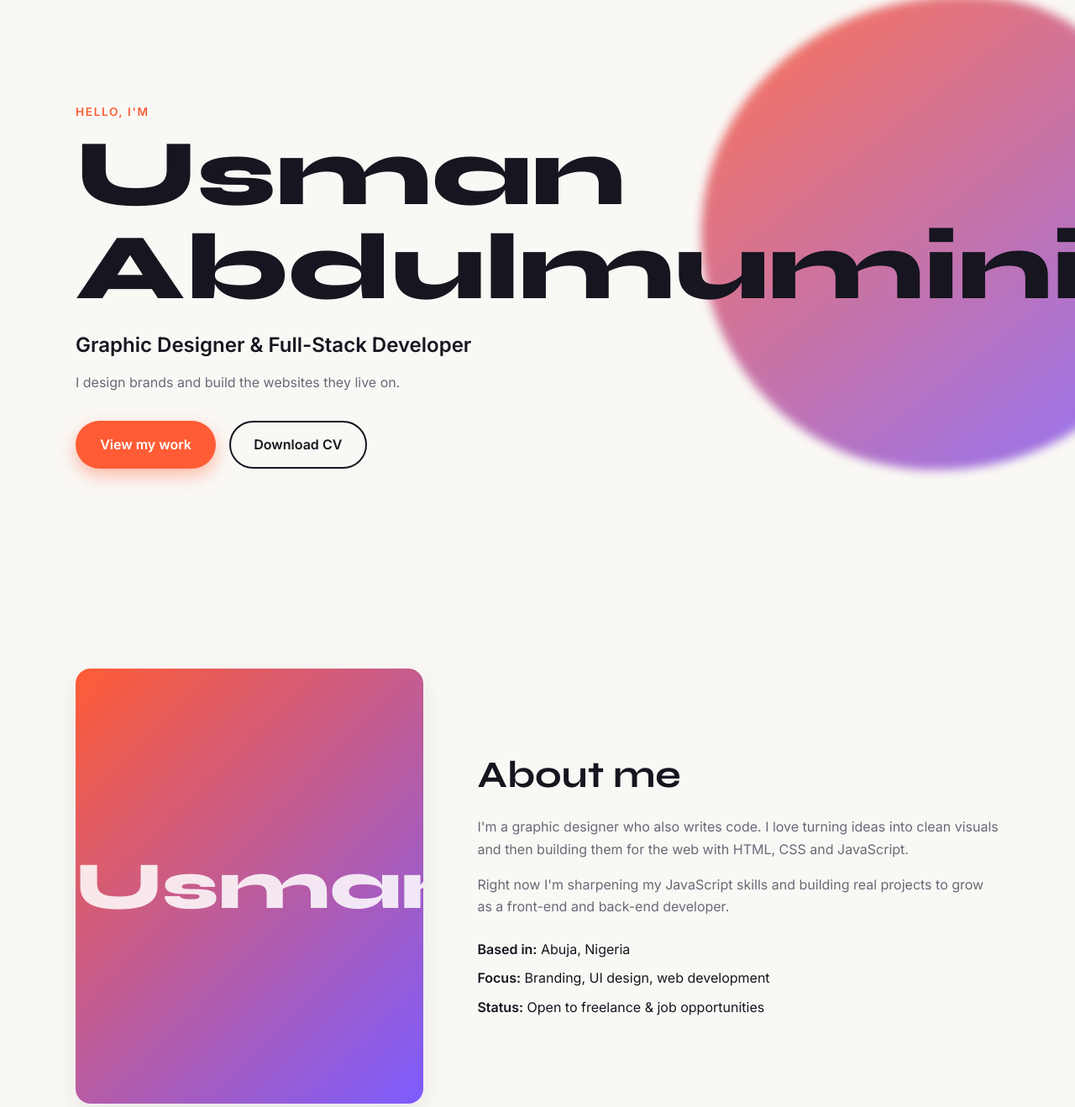
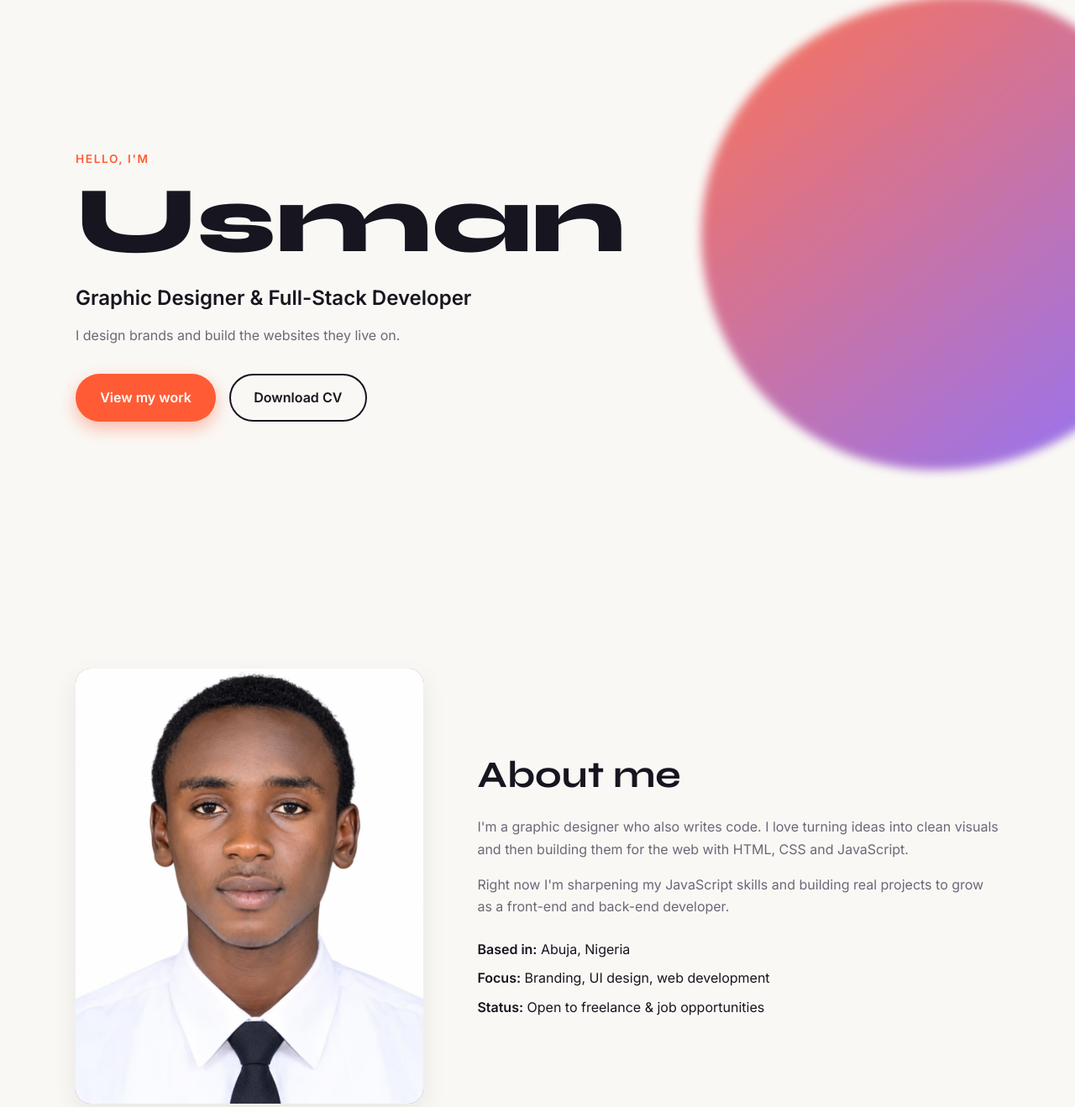
Before and after one commit to usabmedjimeta-dot/My-Portfolio, a plain HTML site: page index.html in a window 1280 px wide. Shown: the part 100-1418 px from the top of the page at 84% size. Drawn offline with Linux system fonts and the light colour scheme.

Commit message:
I have Updated the profile

```diff
--- a/index.html
+++ b/index.html
@@ -4,9 +4,9 @@
   <meta charset="UTF-8" />
   <meta name="viewport" content="width=device-width, initial-scale=1.0" />
 
-  <!-- ✏️ EDIT: page title + description (shows in Google results) -->
+
   <title>Usman-Abdulmumini</title>
-  <meta name="description" content="Portfolio of Your Name, a graphic designer and front-end / back-end developer." />
+  <meta name="description" content="Portfolio of Usman, a graphic designer and front-end / back-end developer." />
 
   <!-- Fonts -->
   <link rel="preconnect" href="https://fonts.googleapis.com" />
@@ -51,7 +51,7 @@
         <div class="hero-cta">
           <a href="#work" class="btn btn-primary">View my work</a>
           <!-- ✏️ Put your CV in assets/docs/ and match the file name here -->
-          <a href="assets/docs/Your-Name-CV.pdf" class="btn btn-ghost" download>Download CV</a>
+          <a href="My Cv.pdf" class="btn btn-ghost" download>Download CV</a>
         </div>
       </div>
     </section>
@@ -61,9 +61,9 @@
       <div class="container about-grid">
         <div class="about-photo reveal">
           <!-- ✏️ Replace with your photo: assets/images/profile.jpg -->
-          <img src="assets/images/profile.jpg" alt="Portrait of Your Name"
+          <img src="Passport.jpeg" alt="Portrait of Your Name"
                onerror="this.style.display='none'" />
-          <span class="photo-fallback">Usman</span>
+          <span class="photo-fallback"></span>
         </div>
         <div class="about-text reveal">
           <h2 class="section-title">About me</h2>
--- a/script.js
+++ b/script.js
@@ -7,7 +7,7 @@
 
 const CONFIG = {
   // ---- Your details ----
-  name: "Usman Abdulmumini",
+  name: "Usman",
   role: "Graphic Designer & Full-Stack Developer",
   tagline: "I design brands and build the websites they live on.",
   location: "Abuja, Nigeria",
@@ -15,10 +15,11 @@ const CONFIG = {
   // ---- Contact ----
   email: "usabmedjimeta@gmail.com",       // ✏️ the form opens an email to this address
   links: [
-    { label: "LinkedIn",  url: "https://linkedin.com/in/your-handle" },
-    { label: "GitHub",    url: "https://github.com/your-handle" },
-    { label: "Behance",   url: "https://behance.net/your-handle" },
-    { label: "Instagram", url: "https://instagram.com/your-handle" },
+    { label: "LinkedIn",  url: "https://www.linkedin.com/in/usman-abdulmumini-ahmed-728a503a3?utm_source=share_via&utm_content=profile&utm_medium=member_ios" },
+    { label: "GitHub",    url: "https://github.com/usabmedjimeta-dot" },
+    { label: "Facebook",   url: "https://www.facebook.com/share/14uK2BstTXY/?mibextid=wwXIfr" },
+    { label: "Instagram", url: "https://www.instagram.com/usabmedjimeta?mdxt=MWVtdzNtaTJnOWV4ZQ%3D%3D&utm_source=qr" },
+    { label: "Tiktok", url: "https://www.tiktok.com/@usabmed?_r=1&_t=ZS-9Agf8M6AHOY" },
   ],
 
   // ---- Skills (set learning: true for things you're still learning) ----
```
Also changed, not shown: Passport.jpeg (added), 1 other file.
